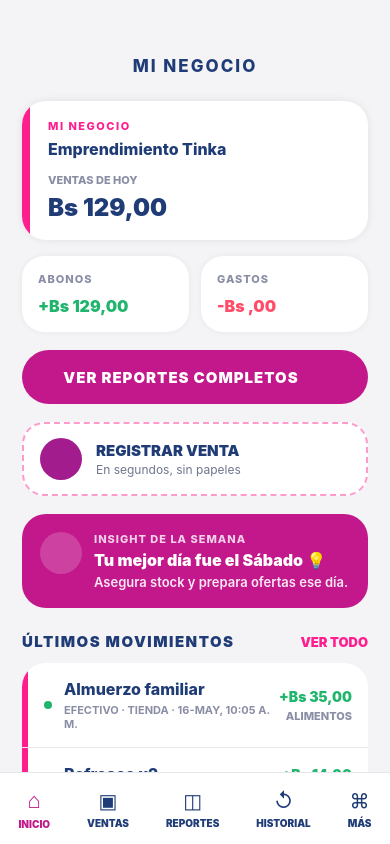
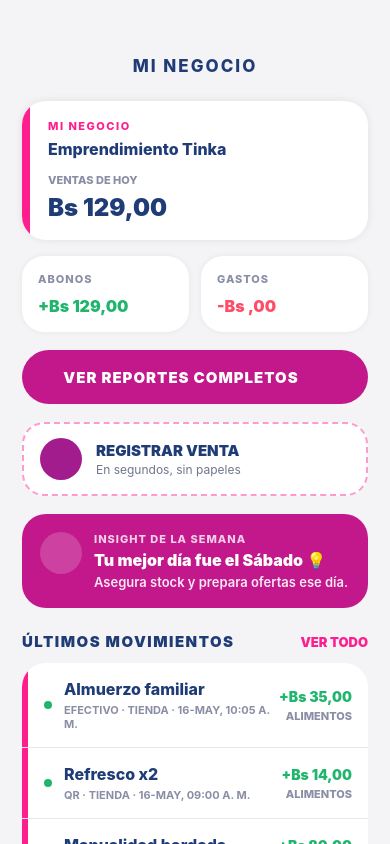
Before and after one commit to FloresJesus/KAMAY_HACKATOON, a React Native app: screen / in a window 390 px wide. Built offline with nearby package versions, Linux system fonts and the light colour scheme; some icons are missing.

Commit message:
arreglo menu

```diff
--- a/src/app/index.tsx
+++ b/src/app/index.tsx
@@ -62,6 +62,9 @@ export default function HomeScreen() {
     <View style={styles.container}>
       <ScrollView
         showsVerticalScrollIndicator={false}
+        contentContainerStyle={{
+          paddingBottom: 30,
+        }}
       >
         {/* HEADER */}
         <View style={styles.header}>
@@ -123,7 +126,7 @@ export default function HomeScreen() {
           </View>
         </View>
 
-        {/* BOTON */}
+        {/* BOTON REPORTES */}
         <TouchableOpacity
           style={styles.reportButton}
         >
@@ -137,7 +140,7 @@ export default function HomeScreen() {
           />
         </TouchableOpacity>
 
-        {/* NUEVA VENTA */}
+        {/* REGISTRAR VENTA */}
         <TouchableOpacity
           style={styles.newSaleCard}
         >
@@ -185,7 +188,8 @@ export default function HomeScreen() {
             </Text>
 
             <Text style={styles.insightTitle}>
-              Tu mejor día fue el Sábado 💡
+              Tu mejor día fue el
+              Sábado 💡
             </Text>
 
             <Text style={styles.insightText}>
@@ -287,59 +291,7 @@ export default function HomeScreen() {
             ))}
           </View>
         </View>
-
-        <View style={{ height: 120 }} />
       </ScrollView>
-
-      {/* BOTTOM NAV */}
-      <View style={styles.bottomBar}>
-        <View style={styles.navItem}>
-          <Text style={styles.activeNav}>
-            ⌂
-          </Text>
-          <Text
-            style={styles.activeNavText}
-          >
-            INICIO
-          </Text>
-        </View>
-
-        <View style={styles.navItem}>
-          <Text style={styles.navIcon}>
-            ▣
-          </Text>
-          <Text style={styles.navText}>
-            VENTAS
-          </Text>
-        </View>
-
-        <View style={styles.navItem}>
-          <Text style={styles.navIcon}>
-            ◫
-          </Text>
-          <Text style={styles.navText}>
-            REPORTES
-          </Text>
-        </View>
-
-        <View style={styles.navItem}>
-          <Text style={styles.navIcon}>
-            ↺
-          </Text>
-          <Text style={styles.navText}>
-            HISTORIAL
-          </Text>
-        </View>
-
-        <View style={styles.navItem}>
-          <Text style={styles.navIcon}>
-            ⌘
-          </Text>
-          <Text style={styles.navText}>
-            MÁS
-          </Text>
-        </View>
-      </View>
     </View>
   );
 }
@@ -657,49 +609,4 @@ const styles = StyleSheet.create({
     fontWeight: "800",
     textAlign: "right",
   },
-
-  bottomBar: {
-    position: "absolute",
-    bottom: 0,
-    left: 0,
-    right: 0,
-
-    backgroundColor: "#fff",
-    borderTopWidth: 1,
-    borderTopColor: "#E5E5EA",
-
-    height: 72,
-
-    flexDirection: "row",
-    justifyContent: "space-around",
-    alignItems: "center",
-  },
-
-  navItem: {
-    alignItems: "center",
-  },
-
-  activeNav: {
-    fontSize: 22,
-    color: "#C2188B",
-  },
-
-  activeNavText: {
-    marginTop: 4,
-    fontSize: 10,
-    fontWeight: "900",
-    color: "#C2188B",
-  },
-
-  navIcon: {
-    fontSize: 20,
-    color: "#1F3C77",
-  },
-
-  navText: {
-    marginTop: 4,
-    fontSize: 10,
-    fontWeight: "900",
-    color: "#1F3C77",
-  },
 });
```
